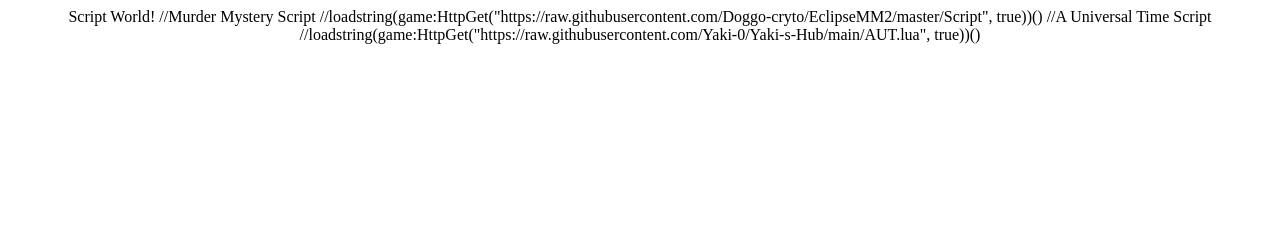
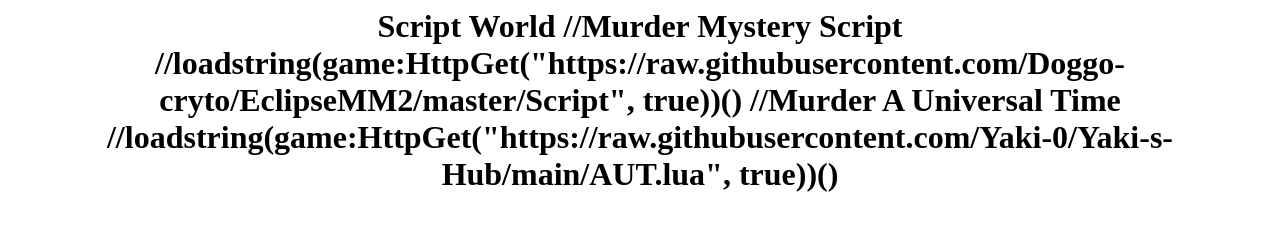
Before and after one commit to ry4wzbe/scriptworld.github.io, a plain HTML site: page index.html in a window 1280 px wide. Drawn offline with Linux system fonts and the light colour scheme.

Commit message:
Update index.html

```diff
--- a/index.html
+++ b/index.html
@@ -1,10 +1,10 @@
 <html>
 <center>
-<hl>
-Script World!
-  //Murder Mystery Script
+<h1>
+Script World
+//Murder Mystery Script
 //loadstring(game:HttpGet("https://raw.githubusercontent.com/Doggo-cryto/EclipseMM2/master/Script", true))()
-  //A Universal Time Script
+//Murder A Universal Time
 //loadstring(game:HttpGet("https://raw.githubusercontent.com/Yaki-0/Yaki-s-Hub/main/AUT.lua", true))()
 </h1>
 </center>
```
